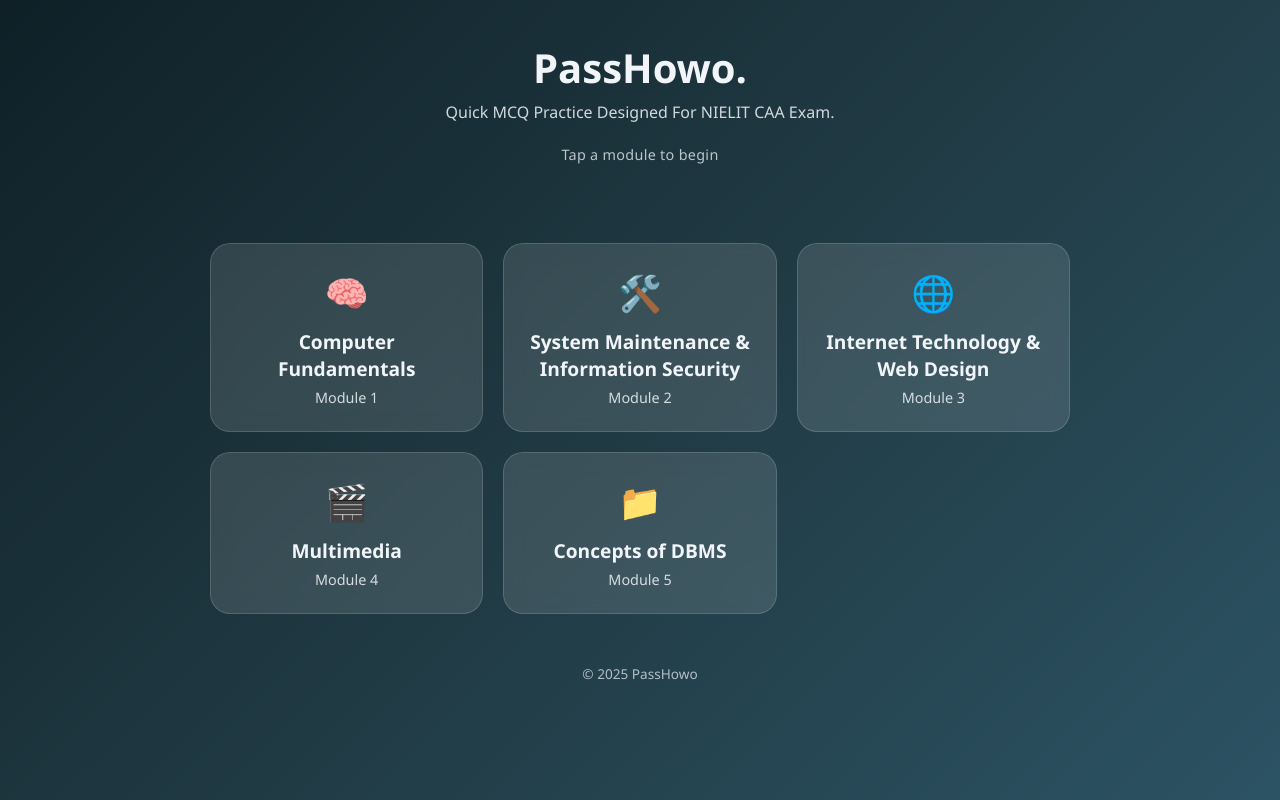
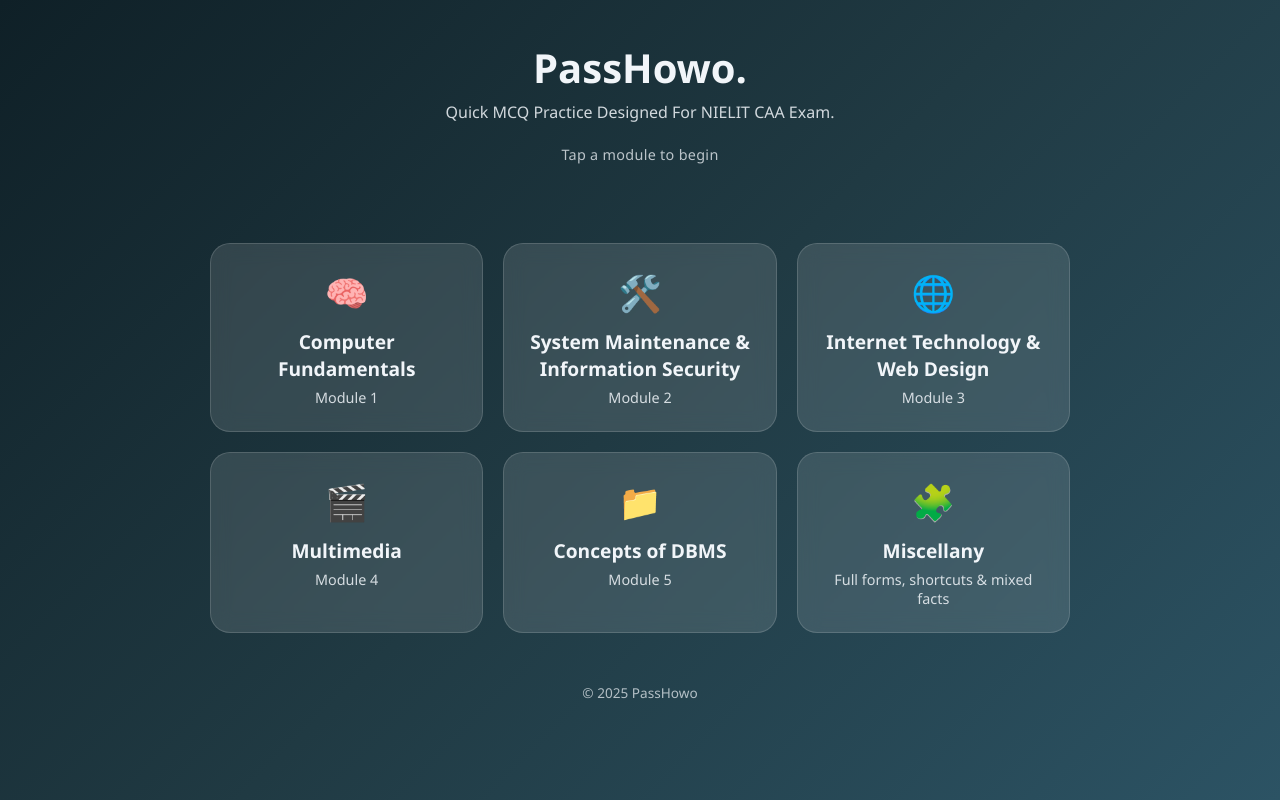
Before and after one commit to Imli-Lemtur/PassHowo, a plain HTML site: page index.html in a window 1280 px wide. Drawn offline with Linux system fonts and the light colour scheme.

Commit message:
Add link to Miscellany quiz in index.html

```diff
--- a/index.html
+++ b/index.html
@@ -50,6 +50,11 @@
       <h2>Concepts of DBMS</h2>
       <p>Module 5</p>
     </a>
+    <a class="card" href="quiz.html?module=miscellany">
+  <span>🧩</span>
+  <h2>Miscellany</h2>
+  <p>Full forms, shortcuts & mixed facts</p>
+    </a>
 
   </main>
 
```
